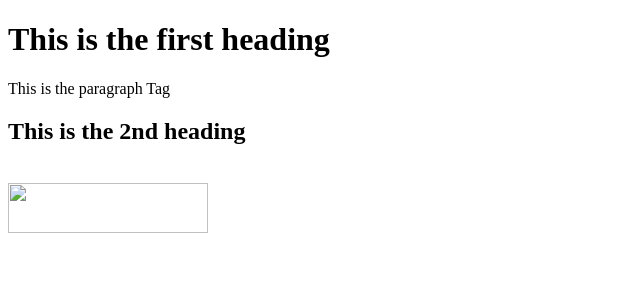
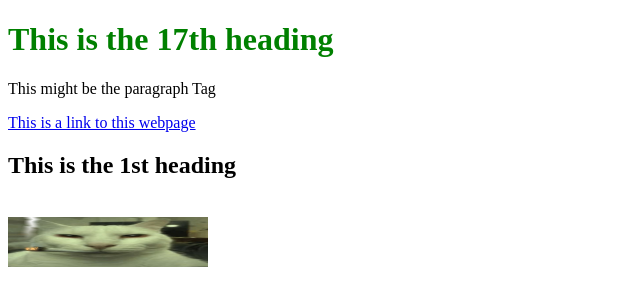
Before and after one commit to dmgrover/dmgrover.github.io, a plain HTML site: page index.html in a window 1280 px wide. Shown: the whole page, without its empty margins (0-640 px from the left). Drawn offline with Linux system fonts and the light colour scheme.

Commit message:
added cat lol

```diff
--- a/index.html
+++ b/index.html
@@ -1,13 +1,14 @@
 <!DOCTYPE html>
 <html lang="en">
     <head>
-        <title>HTML in 5 hours</title>
+        <title>danielsite</title>
     </head>
     <body>
-        <h1>This is the first heading</h1>
-        <p>This is the paragraph Tag</p>
-        <h2>This is the 2nd heading</h2><br />
+        <h1 style="color:green;">This is the 17th heading</h1>
+        <p>This might be the paragraph Tag</p>
+        <a href="https://dmgrover.github.io/">This is a link to this webpage</a>
+        <h2>This is the 1st heading</h2><br />
 
-        <img src="html-5.png" width="200" height="50">
+        <img src="cat.png" width="200" height="50">
     </body>
 </html>
```
Also changed, not shown: cat.png (added).
